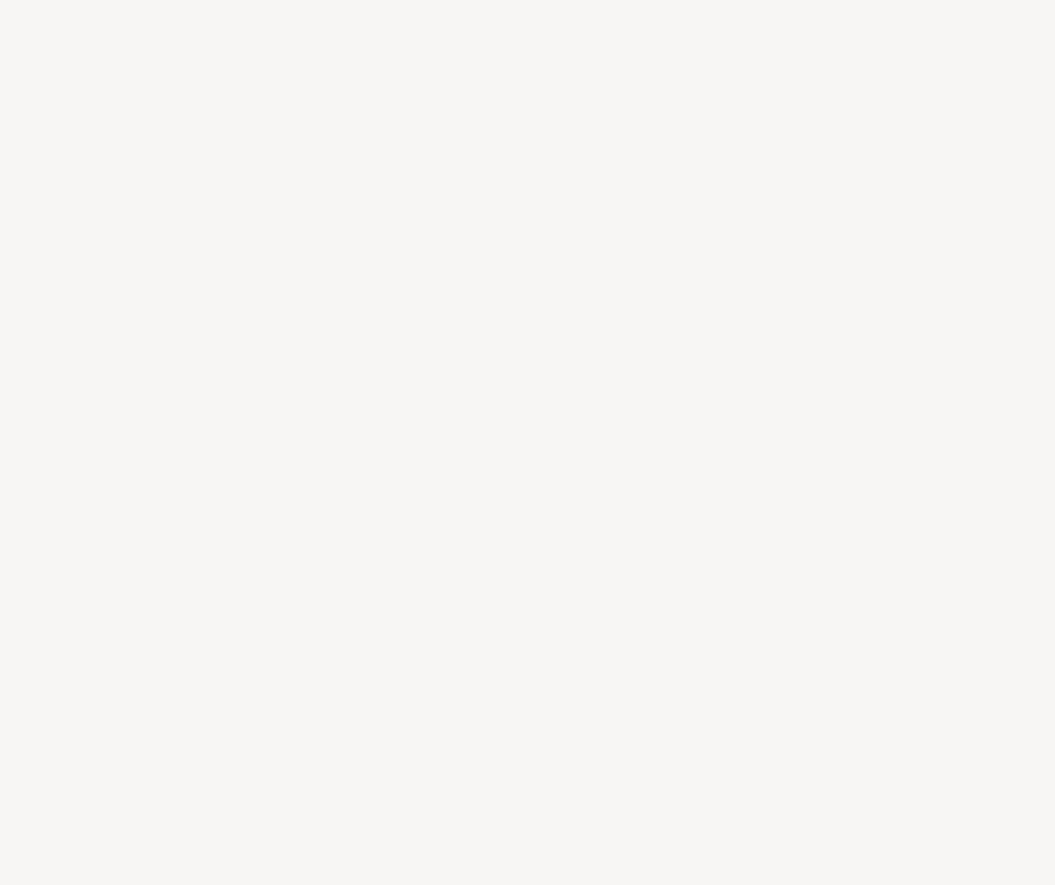
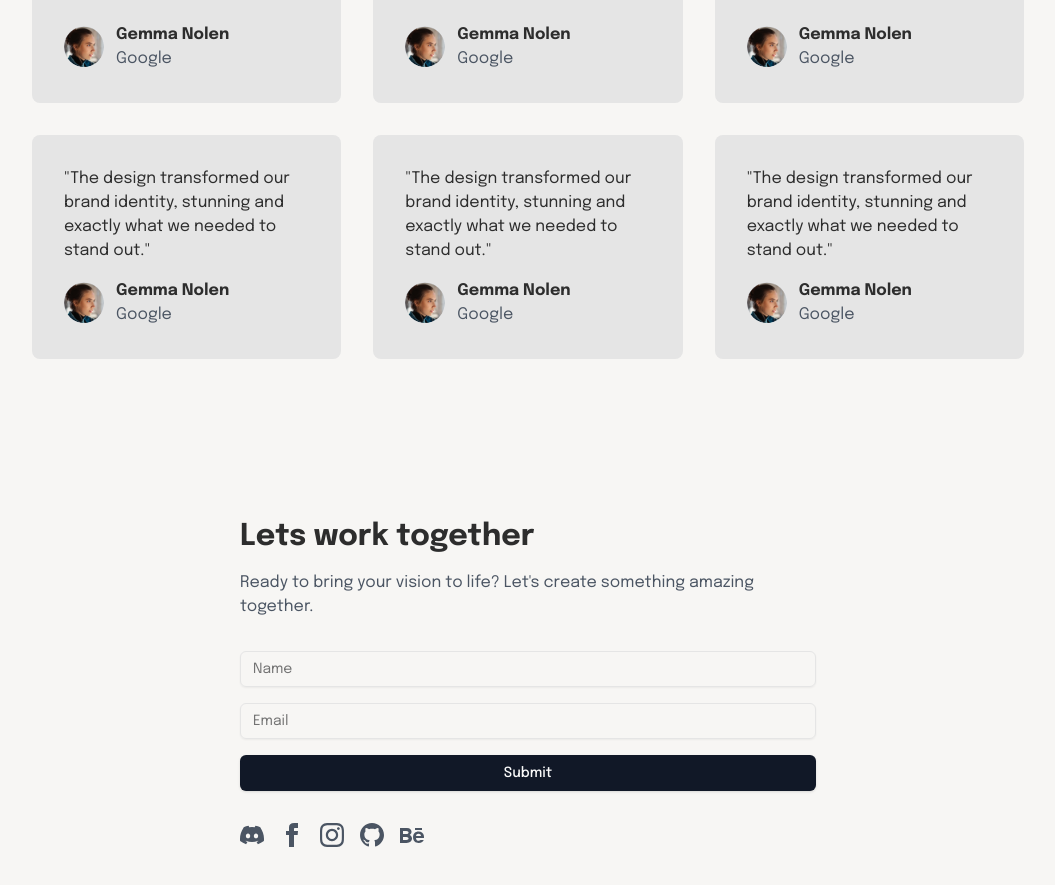
Before and after one commit to J4yJ3ff/grace, a Next.js app: page / in a window 1280 px wide. Shown: the part 2840-3725 px from the top of the page, without its empty margins (112-1167 px from the left). Before the commit the page ends 2539 px from the top, so only its background shows below. Built offline with nearby package versions, Linux system fonts and the light colour scheme.

Commit message:
testimonial and contact section done

```diff
--- a/src/app/page.tsx
+++ b/src/app/page.tsx
@@ -1,7 +1,9 @@
 import { BrandsSection } from "@/components/BrandsSection";
+import { ContactSection } from "@/components/ContactSection";
 import Header from "@/components/Header";
 import { HeroSection } from "@/components/Hero-section";
 import { ServicesSection } from "@/components/ServiceSection";
+import { TestimonialsSection } from "@/components/TestimonialSection";
 import { WorkSection } from "@/components/WorkSection";
 
 export default function Page() {
@@ -12,8 +14,8 @@ export default function Page() {
       <ServicesSection />
       <BrandsSection />
       <WorkSection />
-      {/* <TestimonialsSection /> */}
-      {/* <ContactSection /> */}
+      <TestimonialsSection />
+      <ContactSection />
     </div>
   );
 }
--- /dev/null
+++ b/src/components/ContactSection.tsx
@@ -0,0 +1,54 @@
+import { Button } from "@/components/ui/button";
+import { Input } from "@/components/ui/input";
+
+export function ContactSection() {
+  return (
+    <section id="contact" className="container mx-auto px-4 py-20">
+      <div className="max-w-xl mx-auto">
+        <h2 className="text-3xl font-bold mb-4">Lets work together</h2>
+        <p className="text-gray-600 mb-8">
+          Ready to bring your vision to life? Let&apos;s create something
+          amazing together.
+        </p>
+        <form className="space-y-4">
+          <Input type="text" placeholder="Name" className="w-full" />
+          <Input type="email" placeholder="Email" className="w-full" />
+          <Button className="w-full bg-gray-900 hover:bg-gray-800">
+            Submit
+          </Button>
+        </form>
+        <div className="flex gap-4 mt-8">
+          <SocialLink href="#" platform="Discord" />
+          <SocialLink href="#" platform="Facebook" />
+          <SocialLink href="#" platform="Instagram" />
+          <SocialLink href="#" platform="GitHub" />
+          <SocialLink href="#" platform="Behance" />
+        </div>
+      </div>
+    </section>
+  );
+}
+
+function SocialLink({ href, platform }: { href: string; platform: string }) {
+  const icons = {
+    Discord:
+      "M20.317 4.37a19.791 19.791 0 0 0-4.885-1.515a.074.074 0 0 0-.079.037c-.21.375-.444.864-.608 1.25a18.27 18.27 0 0 0-5.487 0a12.64 12.64 0 0 0-.617-1.25a.077.077 0 0 0-.079-.037A19.736 19.736 0 0 0 3.677 4.37a.07.07 0 0 0-.032.027C.533 9.046-.32 13.58.099 18.057a.082.082 0 0 0 .031.057a19.9 19.9 0 0 0 5.993 3.03a.078.078 0 0 0 .084-.028a14.09 14.09 0 0 0 1.226-1.994a.076.076 0 0 0-.041-.106a13.107 13.107 0 0 1-1.872-.892a.077.077 0 0 1-.008-.128a10.2 10.2 0 0 0 .372-.292a.074.074 0 0 1 .077-.01c3.928 1.793 8.18 1.793 12.062 0a.074.074 0 0 1 .078.01c.12.098.246.198.373.292a.077.077 0 0 1-.006.127a12.299 12.299 0 0 1-1.873.892a.077.077 0 0 0-.041.107c.36.698.772 1.362 1.225 1.993a.076.076 0 0 0 .084.028a19.839 19.839 0 0 0 6.002-3.03a.077.077 0 0 0 .032-.054c.5-5.177-.838-9.674-3.549-13.66a.061.061 0 0 0-.031-.03zM8.02 15.33c-1.183 0-2.157-1.085-2.157-2.419c0-1.333.956-2.419 2.157-2.419c1.21 0 2.176 1.096 2.157 2.42c0 1.333-.956 2.418-2.157 2.418zm7.975 0c-1.183 0-2.157-1.085-2.157-2.419c0-1.333.955-2.419 2.157-2.419c1.21 0 2.176 1.096 2.157 2.42c0 1.333-.946 2.418-2.157 2.418z",
+    Facebook:
+      "M9 8h-3v4h3v12h5v-12h3.642l.358-4h-4v-1.667c0-.955.192-1.333 1.115-1.333h2.885v-5h-3.808c-3.596 0-5.192 1.583-5.192 4.615v3.385z",
+    Instagram:
+      "M12 2.163c3.204 0 3.584.012 4.85.07 3.252.148 4.771 1.691 4.919 4.919.058 1.265.069 1.645.069 4.849 0 3.205-.012 3.584-.069 4.849-.149 3.225-1.664 4.771-4.919 4.919-1.266.058-1.644.07-4.85.07-3.204 0-3.584-.012-4.849-.07-3.26-.149-4.771-1.699-4.919-4.92-.058-1.265-.07-1.644-.07-4.849 0-3.204.013-3.583.07-4.849.149-3.227 1.664-4.771 4.919-4.919 1.266-.057 1.645-.069 4.849-.069zm0-2.163c-3.259 0-3.667.014-4.947.072-4.358.2-6.78 2.618-6.98 6.98-.059 1.281-.073 1.689-.073 4.948 0 3.259.014 3.668.072 4.948.2 4.358 2.618 6.78 6.98 6.98 1.281.058 1.689.072 4.948.072 3.259 0 3.668-.014 4.948-.072 4.354-.2 6.782-2.618 6.979-6.98.059-1.28.073-1.689.073-4.948 0-3.259-.014-3.667-.072-4.947-.196-4.354-2.617-6.78-6.979-6.98-1.281-.059-1.69-.073-4.949-.073zm0 5.838c-3.403 0-6.162 2.759-6.162 6.162s2.759 6.163 6.162 6.163 6.162-2.759 6.162-6.163c0-3.403-2.759-6.162-6.162-6.162zm0 10.162c-2.209 0-4-1.79-4-4 0-2.209 1.791-4 4-4s4 1.791 4 4c0 2.21-1.791 4-4 4zm6.406-11.845c-.796 0-1.441.645-1.441 1.44s.645 1.44 1.441 1.44c.795 0 1.439-.645 1.439-1.44s-.644-1.44-1.439-1.44z",
+    GitHub:
+      "M12 0c-6.626 0-12 5.373-12 12 0 5.302 3.438 9.8 8.207 11.387.599.111.793-.261.793-.577v-2.234c-3.338.726-4.033-1.416-4.033-1.416-.546-1.387-1.333-1.756-1.333-1.756-1.089-.745.083-.729.083-.729 1.205.084 1.839 1.237 1.839 1.237 1.07 1.834 2.807 1.304 3.492.997.107-.775.418-1.305.762-1.604-2.665-.305-5.467-1.334-5.467-5.931 0-1.311.469-2.381 1.236-3.221-.124-.303-.535-1.524.117-3.176 0 0 1.008-.322 3.301 1.23.957-.266 1.983-.399 3.003-.404 1.02.005 2.047.138 3.006.404 2.291-1.552 3.297-1.23 3.297-1.23.653 1.653.242 2.874.118 3.176.77.84 1.235 1.911 1.235 3.221 0 4.609-2.807 5.624-5.479 5.921.43.372.823 1.102.823 2.222v3.293c0 .319.192.694.801.576 4.765-1.589 8.199-6.086 8.199-11.386 0-6.627-5.373-12-12-12z",
+    Behance:
+      "M22 7h-7v-2h7v2zm1.726 10c-.442 1.297-2.029 3-5.101 3-3.074 0-5.564-1.729-5.564-5.675 0-3.91 2.325-5.92 5.466-5.92 3.082 0 4.964 1.782 5.375 4.426.078.506.109 1.188.095 2.14h-8.027c.13 3.211 3.483 3.312 4.588 2.029h3.168zm-7.686-4h4.965c-.105-1.547-1.136-2.219-2.477-2.219-1.466 0-2.277.768-2.488 2.219zm-9.574 6.988h-6.466v-14.967h6.953c5.476.081 5.58 5.444 2.72 6.906 3.461 1.26 3.577 8.061-3.207 8.061zm-3.466-8.988h3.584c2.508 0 2.906-3-.312-3h-3.272v3zm3.391 3h-3.391v3.016h3.341c3.055 0 2.868-3.016.05-3.016z",
+  };
+
+  return (
+    <a href={href} className="text-gray-600 hover:text-gray-900">
+      <span className="sr-only">{platform}</span>
+      <svg className="w-6 h-6" fill="currentColor" viewBox="0 0 24 24">
+        <path d={icons[platform as keyof typeof icons]} />
+      </svg>
+    </a>
+  );
+}
--- a/src/components/TestimonialSection.tsx
+++ b/src/components/TestimonialSection.tsx
@@ -0,0 +1,57 @@
+import Image from "next/image";
+
+export function TestimonialsSection() {
+  const testimonials = Array.from({ length: 6 }).map((_, index) => ({
+    id: `testimonial-${index + 1}`,
+    text: "The design transformed our brand identity, stunning and exactly what we needed to stand out.",
+    author: "Gemma Nolen",
+    company: "Google",
+    imgSrc: "/assets/Client_Image_FgVaDM64dhiFsoXAfE40R.png",
+  }));
+
+  return (
+    <section
+      className="container mx-auto px-4 py-20"
+      aria-labelledby="testimonials-heading"
+    >
+      <h2
+        id="testimonials-heading"
+        className="text-3xl font-bold text-center mb-16"
+      >
+        Testimonials
+      </h2>
+      <ul
+        className="grid grid-cols-1 md:grid-cols-2 lg:grid-cols-3 gap-8 list-none p-0"
+        aria-label="Customer testimonials"
+      >
+        {testimonials.map((testimonial) => (
+          <li key={testimonial.id}>
+            <article className="bg-[#E5E5E5] p-8 rounded-lg h-full">
+              <figure>
+                <blockquote>
+                  <p className="mb-4">&quot;{testimonial.text}&quot;</p>
+                </blockquote>
+                <figcaption className="flex items-center gap-3">
+                  <Image
+                    src={testimonial.imgSrc}
+                    alt=""
+                    width={40}
+                    height={40}
+                    className="rounded-full bg-gray-200"
+                    aria-hidden="true"
+                  />
+                  <div>
+                    <cite className="font-bold not-italic">
+                      {testimonial.author}
+                    </cite>
+                    <div className="text-gray-600">{testimonial.company}</div>
+                  </div>
+                </figcaption>
+              </figure>
+            </article>
+          </li>
+        ))}
+      </ul>
+    </section>
+  );
+}
--- /dev/null
+++ b/src/components/ui/input.tsx
@@ -0,0 +1,22 @@
+import * as React from "react"
+
+import { cn } from "@/lib/utils"
+
+const Input = React.forwardRef<HTMLInputElement, React.ComponentProps<"input">>(
+  ({ className, type, ...props }, ref) => {
+    return (
+      <input
+        type={type}
+        className={cn(
+          "flex h-9 w-full rounded-md border border-input bg-transparent px-3 py-1 text-base shadow-sm transition-colors file:border-0 file:bg-transparent file:text-sm file:font-medium file:text-foreground placeholder:text-muted-foreground focus-visible:outline-none focus-visible:ring-1 focus-visible:ring-ring disabled:cursor-not-allowed disabled:opacity-50 md:text-sm",
+          className
+        )}
+        ref={ref}
+        {...props}
+      />
+    )
+  }
+)
+Input.displayName = "Input"
+
+export { Input }
```
